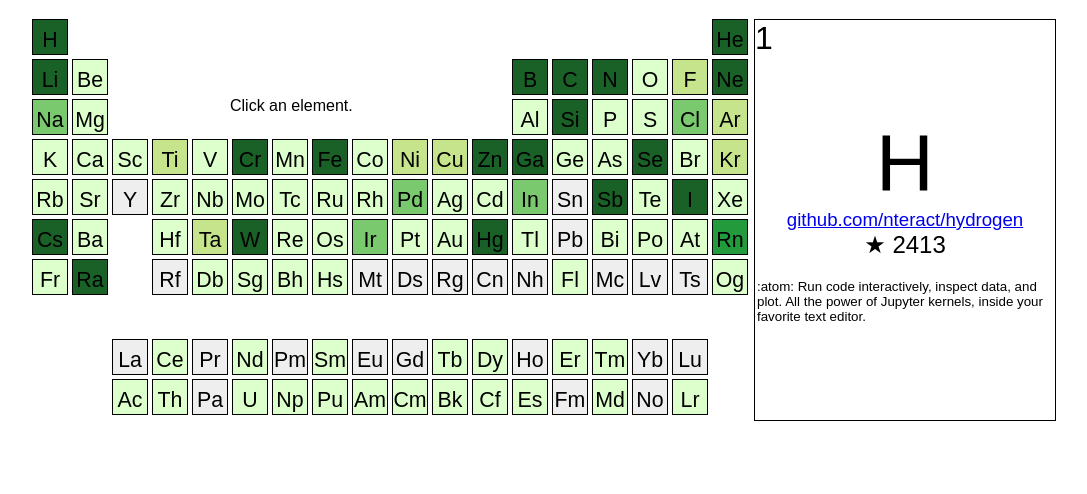
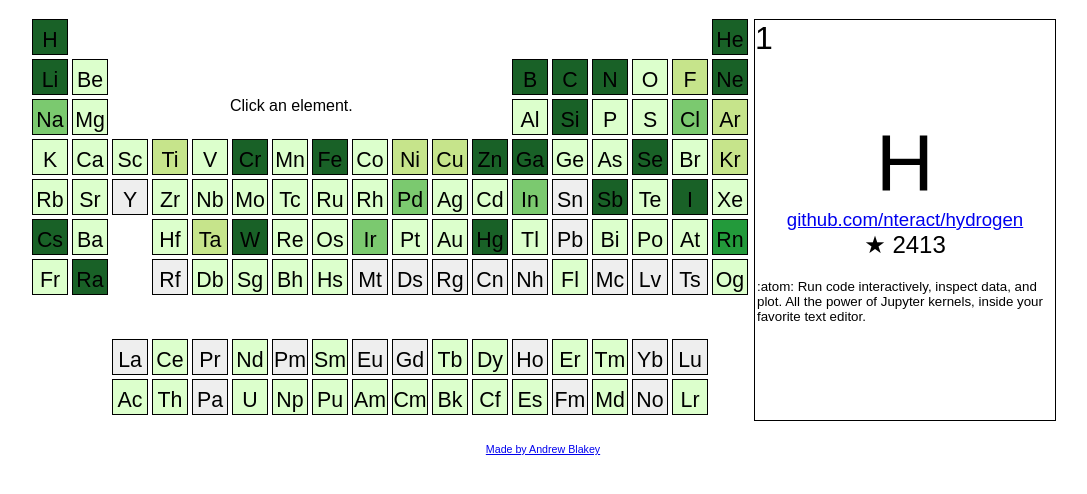
Before and after one commit to ablakey/periodic, a plain HTML site: page index.html in a window 1280 px wide. Shown: the part 74-568 px from the top of the page, without its empty margins (97-1184 px from the left). Drawn offline with Linux system fonts and the light colour scheme.

Commit message:
added madeby

```diff
--- a/index.html
+++ b/index.html
@@ -24,6 +24,7 @@
                     <div id="cardBlurb"></div>
                 </div>
             </div>
+            <a id="madeby" href="http://github.com/ablakey/">Made by Andrew Blakey</a>
         </div>
 
     </body>
--- a/styles.css
+++ b/styles.css
@@ -69,6 +69,12 @@ body {
     text-align: center;
 }
 
+#madeby {
+    margin-top: 20px;
+    text-align: center;
+    font-size: 8pt;
+}
+
 .table-element {
     margin: 2px;
     border: 1px solid black;
```
